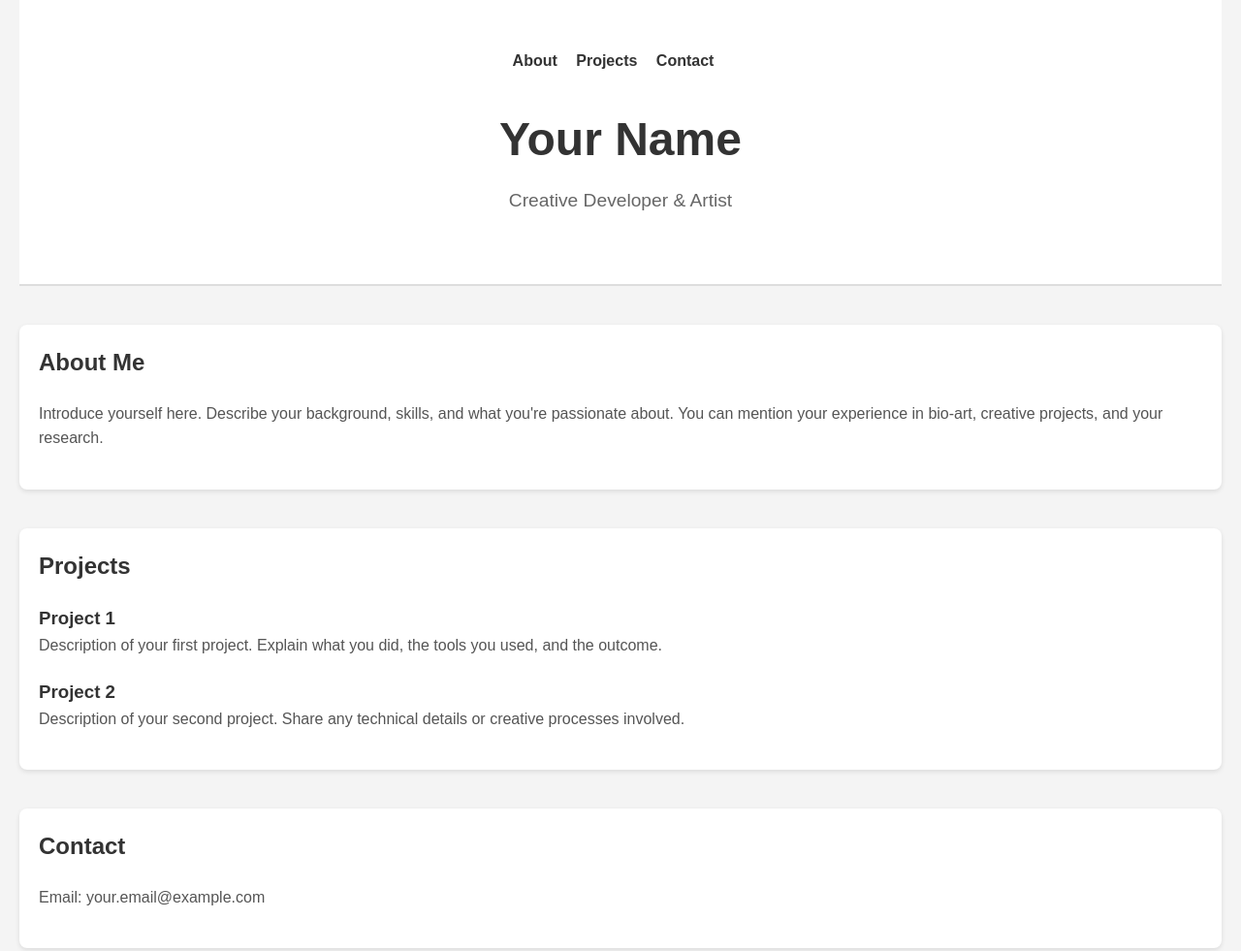
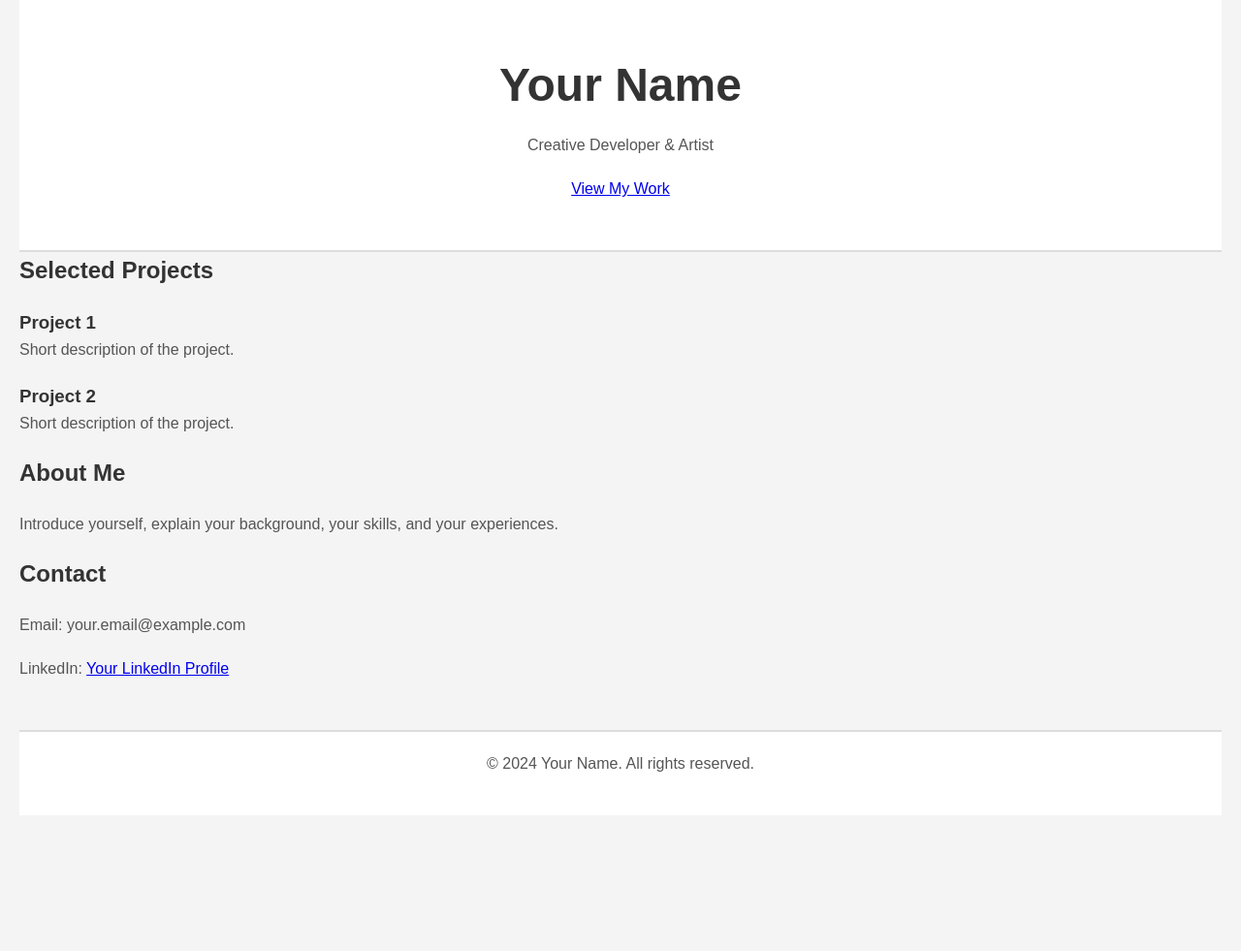
Before and after one commit to zuzzu0719/zuzzu0719.github.io, a plain HTML site: page index.html in a window 1280 px wide. Shown: the top 981 px of the page at 97% size. After the commit the page ends 841 px from the top, so only its background shows below. Drawn offline with Linux system fonts and the light colour scheme.

Commit message:
Update index.html

```diff
--- a/index.html
+++ b/index.html
@@ -4,43 +4,46 @@
     <meta charset="UTF-8">
     <meta name="viewport" content="width=device-width, initial-scale=1.0">
     <meta name="description" content="Portfolio of your name">
-    <title>My Portfolio</title>
+    <title>Your Name - Portfolio</title>
     <link rel="stylesheet" href="style.css">
 </head>
 <body>
-    <header>
-        <nav>
-            <ul>
-                <li><a href="#about">About</a></li>
-                <li><a href="#projects">Projects</a></li>
-                <li><a href="#contact">Contact</a></li>
-            </ul>
-        </nav>
-        <h1>Your Name</h1>
-        <p class="subtitle">Creative Developer & Artist</p>
+    <!-- Hero Section -->
+    <header class="hero-section">
+        <div class="hero-content">
+            <h1>Your Name</h1>
+            <p>Creative Developer & Artist</p>
+            <a href="#projects" class="scroll-link">View My Work</a>
+        </div>
     </header>
 
-    <section id="about" class="content-section">
-        <h2>About Me</h2>
-        <p>Introduce yourself here. Describe your background, skills, and what you're passionate about. You can mention your experience in bio-art, creative projects, and your research.</p>
+    <!-- Projects Section -->
+    <section id="projects" class="projects-section">
+        <h2>Selected Projects</h2>
+        <div class="project-grid">
+            <div class="project-card">
+                <h3>Project 1</h3>
+                <p>Short description of the project.</p>
+            </div>
+            <div class="project-card">
+                <h3>Project 2</h3>
+                <p>Short description of the project.</p>
+            </div>
+            <!-- Add more projects as needed -->
+        </div>
     </section>
 
-    <section id="projects" class="content-section">
-        <h2>Projects</h2>
-        <div class="project">
-            <h3>Project 1</h3>
-            <p>Description of your first project. Explain what you did, the tools you used, and the outcome.</p>
-        </div>
-        <div class="project">
-            <h3>Project 2</h3>
-            <p>Description of your second project. Share any technical details or creative processes involved.</p>
-        </div>
-        <!-- Add more project sections as needed -->
+    <!-- About Section -->
+    <section id="about" class="about-section">
+        <h2>About Me</h2>
+        <p>Introduce yourself, explain your background, your skills, and your experiences.</p>
     </section>
 
-    <section id="contact" class="content-section">
+    <!-- Contact Section -->
+    <section id="contact" class="contact-section">
         <h2>Contact</h2>
         <p>Email: your.email@example.com</p>
+        <p>LinkedIn: <a href="#">Your LinkedIn Profile</a></p>
     </section>
 
     <footer>
```
